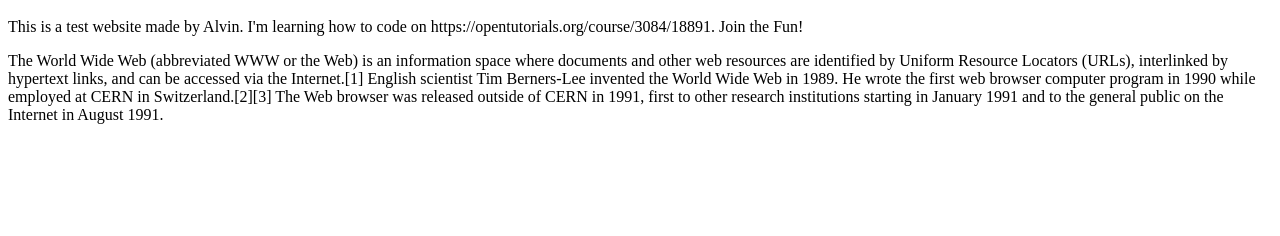
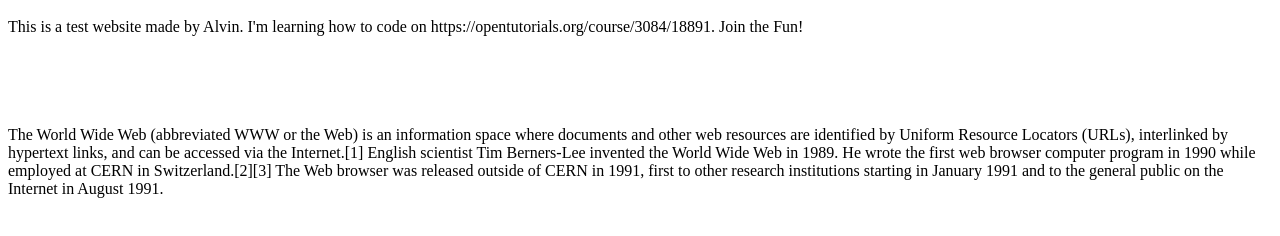
Before and after one commit to Kojaru/HTML_Study, a plain HTML site: page index.html in a window 1280 px wide. Shown: the part 182-418 px from the top of the page. Drawn offline with Linux system fonts and the light colour scheme.

Commit message:
Update index.html

```diff
--- a/index.html
+++ b/index.html
@@ -13,6 +13,6 @@
   </ol>
   <h1>WEB</h1>
   <p>This is a test website made by Alvin. I'm learning how to code on https://opentutorials.org/course/3084/18891. Join the Fun!</p>
-  <p>The World Wide Web (abbreviated WWW or the Web) is an information space where documents and other web resources are identified by Uniform Resource Locators (URLs), interlinked by hypertext links, and can be accessed via the Internet.[1] English scientist Tim Berners-Lee invented the World Wide Web in 1989. He wrote the first web browser computer program in 1990 while employed at CERN in Switzerland.[2][3] The Web browser was released outside of CERN in 1991, first to other research institutions starting in January 1991 and to the general public on the Internet in August 1991.<br>
+  <p style="margin-top:90px">The World Wide Web (abbreviated WWW or the Web) is an information space where documents and other web resources are identified by Uniform Resource Locators (URLs), interlinked by hypertext links, and can be accessed via the Internet.[1] English scientist Tim Berners-Lee invented the World Wide Web in 1989. He wrote the first web browser computer program in 1990 while employed at CERN in Switzerland.[2][3] The Web browser was released outside of CERN in 1991, first to other research institutions starting in January 1991 and to the general public on the Internet in August 1991.<br>
 </body>
 </html>
```
